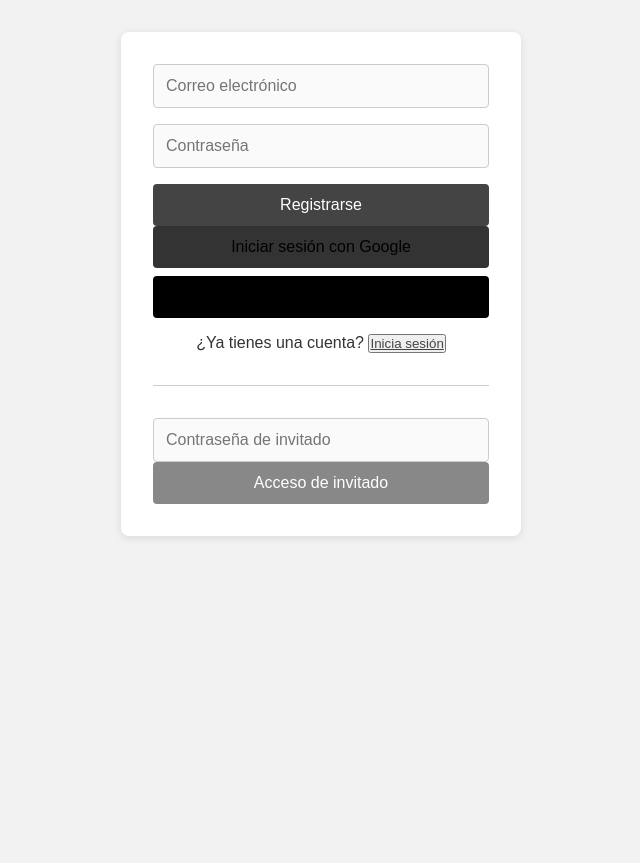
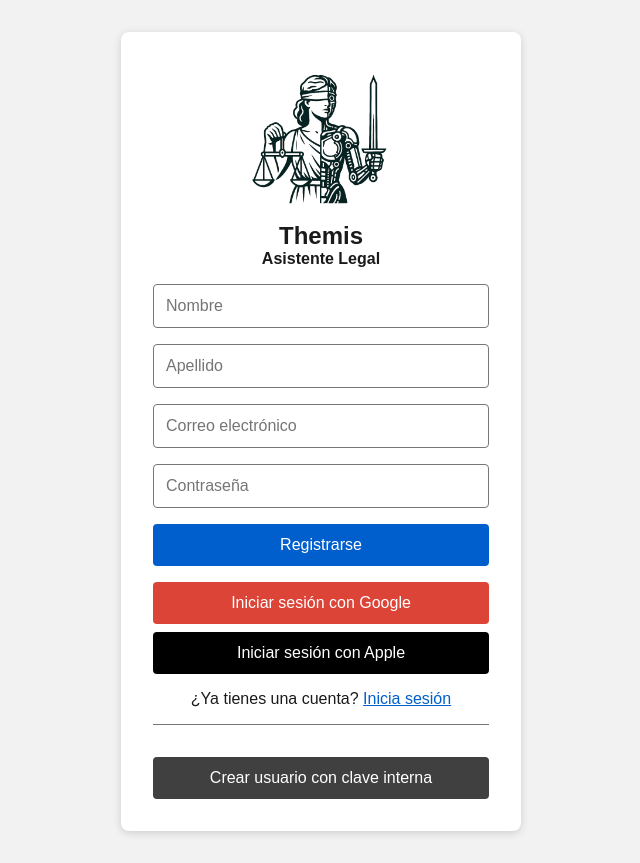
Before and after one commit to Santiago76945/themis, a Next.js app: page /login in a window 1280 px wide. Both pictures are taken after a click on the button "Regístrate". Shown: the whole page, without its empty margins (319-959 px from the left). Before the commit the page ends 800 px from the top, so only its background shows below. Built offline with nearby package versions, Linux system fonts and the light colour scheme; no server answers.

Commit message:
antes de crear primer usuario

```diff
--- a/src/app/login/page.tsx
+++ b/src/app/login/page.tsx
@@ -7,6 +7,8 @@ import { useRouter } from "next/navigation";
 import LoginForm from "@/components/LoginForm";
 import { useAuth } from "@/context/AuthContext";
 import { signInWithApple, signInWithGoogle, signUpWithEmail } from "@/lib/firebaseAuth";
+import { updateProfile, getAuth } from "firebase/auth";
+import { generateUniqueCode } from "@/utils/generateCode";
 
 export default function LoginPage() {
   const router = useRouter();
@@ -36,7 +38,7 @@ export default function LoginPage() {
   const handleAppleLogin = async () => {
     try {
       await signInWithApple();
-      router.push("/menu"); // Redirige tras un inicio exitoso
+      router.push("/menu");
     } catch (error) {
       console.error("Error al iniciar sesión con Apple:", error);
       alert("Ocurrió un error al iniciar sesión con Apple");
@@ -53,9 +55,50 @@ export default function LoginPage() {
     }
   };
 
-  const handleRegister = async (email: string, password: string) => {
+  // Función de registro que recibe email, password, nombre y apellido
+  const handleRegister = async (
+    email: string,
+    password: string,
+    firstName: string,
+    lastName: string
+  ) => {
     try {
+      // Registra el usuario usando Firebase Auth
       await signUpWithEmail(email, password);
+      const auth = getAuth();
+      const currentUser = auth.currentUser;
+      if (currentUser) {
+        // Genera el código único de 6 dígitos
+        const uniqueCode = generateUniqueCode();
+        // Actualiza el perfil en Firebase Auth; aquí podemos concatenar nombre y apellido
+        await updateProfile(currentUser, {
+          displayName: `${firstName} ${lastName}`,
+        });
+
+        // Construye el objeto de usuario a guardar en la nube
+        const userProfile = {
+          uid: currentUser.uid,
+          email: currentUser.email,
+          firstName,
+          lastName,
+          uniqueCode,
+          registrationMethod: "email",
+        };
+
+        // Envía la información a un endpoint para almacenar el perfil completo en la nube
+        // Asegúrate de tener implementada la función en el backend (por ejemplo, en Netlify Functions)
+        const response = await fetch("/.netlify/functions/createUserProfile", {
+          method: "POST",
+          headers: {
+            "Content-Type": "application/json",
+          },
+          body: JSON.stringify(userProfile),
+        });
+
+        if (!response.ok) {
+          throw new Error("Error al guardar el perfil en la nube");
+        }
+      }
       router.push("/menu");
     } catch (error) {
       console.error("Error al registrarse:", error);
@@ -63,11 +106,59 @@ export default function LoginPage() {
     }
   };
 
+  // También se mantiene la función para la clave interna, si se utiliza
+  const handleInternalKeyCreate = async (internalKey: string) => {
+    if (internalKey === process.env.NEXT_PUBLIC_INTERNAL_KEY) {
+      try {
+        // Se generan credenciales automáticas
+        const email = `internal_${Date.now()}@themis.com`;
+        const password = Math.random().toString(36).slice(-8);
+        await signUpWithEmail(email, password);
+        const auth = getAuth();
+        const currentUser = auth.currentUser;
+        if (currentUser) {
+          const uniqueCode = generateUniqueCode();
+          await updateProfile(currentUser, {
+            displayName: `Usuario Interno (${uniqueCode})`,
+          });
+          // En este caso, el usuario se crea sin nombre/apellido reales;
+          // se recomienda que el método interno se use solo para desarrolladores o pruebas.
+          const userProfile = {
+            uid: currentUser.uid,
+            email: currentUser.email,
+            firstName: "Interno",
+            lastName: "Usuario",
+            uniqueCode,
+            registrationMethod: "internal",
+          };
+
+          const response = await fetch("/.netlify/functions/createUserProfile", {
+            method: "POST",
+            headers: {
+              "Content-Type": "application/json",
+            },
+            body: JSON.stringify(userProfile),
+          });
+
+          if (!response.ok) {
+            throw new Error("Error al guardar el perfil interno en la nube");
+          }
+        }
+        router.push("/menu");
+      } catch (error) {
+        console.error("Error al crear usuario con clave interna:", error);
+        alert("Ocurrió un error al crear el usuario con clave interna");
+      }
+    } else {
+      alert("Clave interna incorrecta");
+    }
+  };
+
   return (
     <div className="min-h-screen flex items-center justify-center bg-gray-100">
       <LoginForm
         onLogin={handleLogin}
-        onGuestAccess={handleGuestAccess}
+        onInternalKeyCreate={handleInternalKeyCreate}
         onGoogleLogin={handleGoogleLogin}
         onAppleLogin={handleAppleLogin}
         onRegister={handleRegister}
--- a/src/components/LoginForm.css
+++ b/src/components/LoginForm.css
@@ -1,5 +1,23 @@
 /* // src/components/LoginForm.css */
 
+/* Definición de variables para una paleta con mejor contraste */
+:root {
+  --primary-bg: #005fcc;           /* Azul oscuro para botones primarios */
+  --primary-bg-hover: #004a99;     /* Azul aún más oscuro en hover */
+  --secondary-bg: #404040;         /* Gris oscuro para botones secundarios */
+  --secondary-bg-hover: #333333;   /* Gris más oscuro en hover */
+  --google-bg: #db4437;            /* Rojo característico de Google */
+  --google-bg-hover: #c33d32;      /* Variante más oscura para hover */
+  --apple-bg: #000000;             /* Negro para Apple */
+  --apple-bg-hover: #222222;       /* Variante en hover */
+  --text-color: #1a1a1a;           /* Texto en color muy oscuro */
+  --card-bg: #ffffff;              /* Fondo blanco para tarjetas */
+  --body-bg: #f2f2f2;              /* Fondo gris claro para el body */
+  --input-bg: #ffffff;             /* Fondo blanco para los inputs */
+  --input-border: #777777;         /* Borde más oscuro para inputs */
+}
+
+/* Reset básico */
 * {
   margin: 0;
   padding: 0;
@@ -8,19 +26,21 @@
 
 body {
   font-family: sans-serif;
-  background-color: #f2f2f2;
-  color: #333;
+  background-color: var(--body-bg);
+  color: var(--text-color);
 }
 
+/* Estilo de la tarjeta */
 .card {
-  background-color: #fff;
+  background-color: var(--card-bg);
   border-radius: 8px;
-  box-shadow: 0 2px 8px rgba(0, 0, 0, 0.1);
+  box-shadow: 0 2px 8px rgba(0, 0, 0, 0.15);
   max-width: 400px;
   margin: 2rem auto;
   padding: 2rem;
 }
 
+/* Estilo del formulario */
 .form {
   display: flex;
   flex-direction: column;
@@ -28,14 +48,15 @@ body {
 }
 
 .input {
-  border: 1px solid #ccc;
+  border: 1px solid var(--input-border);
   border-radius: 4px;
   padding: 0.75rem;
   font-size: 1rem;
   width: 100%;
-  background-color: #fafafa;
+  background-color: var(--input-bg);
 }
 
+/* Estilos generales para botones */
 .btn {
   border: none;
   border-radius: 4px;
@@ -47,53 +68,103 @@ body {
   text-align: center;
 }
 
+/* Botón primario */
 .btn-primary {
-  background-color: #444;
-  color: #fff;
+  background-color: var(--primary-bg);
+  color: #ffffff;
 }
 
 .btn-primary:hover {
-  background-color: #666;
+  background-color: var(--primary-bg-hover);
 }
 
+/* Botón secundario */
 .btn-secondary {
-  background-color: #888;
-  color: #fff;
+  background-color: var(--secondary-bg);
+  color: #ffffff;
 }
 
 .btn-secondary:hover {
-  background-color: #aaa;
+  background-color: var(--secondary-bg-hover);
 }
 
+/* Enlaces de texto */
 .text-link {
-  color: #444;
+  color: var(--primary-bg);
   text-decoration: underline;
   cursor: pointer;
 }
 
 .text-link:hover {
-  color: #666;
+  color: var(--primary-bg-hover);
 }
 
+/* Separador */
 .divider {
   margin: 2rem 0;
   border: none;
-  border-top: 1px solid #ccc;
+  border-top: 1px solid var(--input-border);
 }
 
+/* Botones para login con redes sociales */
 .btn-google {
-  background-color: #333;
+  background-color: var(--google-bg);
+  color: #ffffff;
   margin-bottom: 0.5rem;
 }
 
 .btn-google:hover {
-  background-color: #555;
+  background-color: var(--google-bg-hover);
 }
 
 .btn-apple {
-  background-color: #000;
+  background-color: var(--apple-bg);
+  color: #ffffff;
 }
 
 .btn-apple:hover {
-  background-color: #222;
+  background-color: var(--apple-bg-hover);
 }
+
+.card > * + * {
+  margin-top: 1rem;
+}
+
+.text-link {
+  background: none;
+  border: none;
+  padding: 0;
+  font: inherit;
+  color: var(--primary-bg);
+  text-decoration: underline;
+  cursor: pointer;
+}
+
+.text-link:hover {
+  color: var(--primary-bg-hover);
+}
+
+/* Nuevas líneas para la sección de logo */
+.logo-container {
+  display: flex;
+  flex-direction: column;
+  align-items: center;
+  margin-bottom: 1rem;
+}
+
+.logo {
+  width: 150px;
+  height: auto;
+  margin-bottom: 0.5rem;
+}
+
+.logo-title {
+  font-size: 1.5rem;
+  font-weight: bold;
+  margin: 0;
+}
+
+.logo-subtitle {
+  font-size: 1rem;
+  margin: 0;
+}
--- a/src/components/LoginForm.tsx
+++ b/src/components/LoginForm.tsx
@@ -7,41 +7,91 @@ import "./LoginForm.css";
 
 interface LoginFormProps {
   onLogin: (email: string, password: string) => Promise<void>;
-  onGuestAccess: (guestPassword: string) => Promise<void>;
+  onInternalKeyCreate: (internalKey: string, firstName: string, lastName: string) => Promise<void>;
   onGoogleLogin: () => Promise<void>;
   onAppleLogin: () => Promise<void>;
-  onRegister: (email: string, password: string) => Promise<void>;
+  onRegister: (
+    email: string,
+    password: string,
+    firstName: string,
+    lastName: string
+  ) => Promise<void>;
 }
 
 export default function LoginForm({
   onLogin,
-  onGuestAccess,
+  onInternalKeyCreate,
   onGoogleLogin,
   onAppleLogin,
   onRegister,
 }: LoginFormProps) {
+  // Estados para login/registro tradicional
   const [email, setEmail] = useState("");
   const [password, setPassword] = useState("");
-  const [guestPassword, setGuestPassword] = useState("");
+  const [firstName, setFirstName] = useState("");
+  const [lastName, setLastName] = useState("");
+
+  // Estados para el usuario de clave interna
+  const [internalKey, setInternalKey] = useState("");
+  const [internalFirstName, setInternalFirstName] = useState("");
+  const [internalLastName, setInternalLastName] = useState("");
+  const [showInternalKeyForm, setShowInternalKeyForm] = useState(false);
+
+  // Estado para controlar el modo: login o registro
   const [isRegister, setIsRegister] = useState(false);
 
   const handleSubmit = async (e: React.FormEvent<HTMLFormElement>) => {
     e.preventDefault();
     if (isRegister) {
-      await onRegister(email, password);
+      if (!firstName || !lastName) {
+        alert("Por favor ingresa tu nombre y apellido");
+        return;
+      }
+      await onRegister(email, password, firstName, lastName);
     } else {
       await onLogin(email, password);
     }
   };
 
-  const handleGuest = async () => {
-    await onGuestAccess(guestPassword);
+  const handleInternalKey = async () => {
+    if (!internalFirstName || !internalLastName) {
+      alert("Por favor ingresa tu nombre y apellido");
+      return;
+    }
+    await onInternalKeyCreate(internalKey, internalFirstName, internalLastName);
   };
 
   return (
     <div className="card">
+      {/* Logo y branding */}
+      <div className="logo-container">
+        <img src="/logo.png" alt="Logo" className="logo" />
+        <h1 className="logo-title">Themis</h1>
+        <h2 className="logo-subtitle">Asistente Legal</h2>
+      </div>
+
       {/* Formulario para login / registro */}
       <form onSubmit={handleSubmit} className="form">
+        {isRegister && (
+          <>
+            <input
+              type="text"
+              placeholder="Nombre"
+              value={firstName}
+              onChange={(e) => setFirstName(e.target.value)}
+              className="input"
+              required
+            />
+            <input
+              type="text"
+              placeholder="Apellido"
+              value={lastName}
+              onChange={(e) => setLastName(e.target.value)}
+              className="input"
+              required
+            />
+          </>
+        )}
         <input
           type="email"
           placeholder="Correo electrónico"
@@ -94,19 +144,43 @@ export default function LoginForm({
 
       <hr className="divider" />
 
-      {/* Sección para acceso de invitado */}
+      {/* Sección para crear usuario a partir de clave interna */}
       <div>
-        <input
-          type="password"
-          placeholder="Contraseña de invitado"
-          value={guestPassword}
-          onChange={(e) => setGuestPassword(e.target.value)}
-          className="input"
-          required
-        />
-        <button onClick={handleGuest} className="btn btn-secondary">
-          Acceso de invitado
-        </button>
+        {showInternalKeyForm ? (
+          <>
+            <input
+              type="text"
+              placeholder="Nombre"
+              value={internalFirstName}
+              onChange={(e) => setInternalFirstName(e.target.value)}
+              className="input"
+              required
+            />
+            <input
+              type="text"
+              placeholder="Apellido"
+              value={internalLastName}
+              onChange={(e) => setInternalLastName(e.target.value)}
+              className="input"
+              required
+            />
+            <input
+              type="password"
+              placeholder="Clave interna"
+              value={internalKey}
+              onChange={(e) => setInternalKey(e.target.value)}
+              className="input"
+              required
+            />
+            <button onClick={handleInternalKey} className="btn btn-secondary">
+              Crear usuario con clave interna
+            </button>
+          </>
+        ) : (
+          <button onClick={() => setShowInternalKeyForm(true)} className="btn btn-secondary">
+            Crear usuario con clave interna
+          </button>
+        )}
       </div>
     </div>
   );
```
Also changed, not shown: public/logo.png (added).
